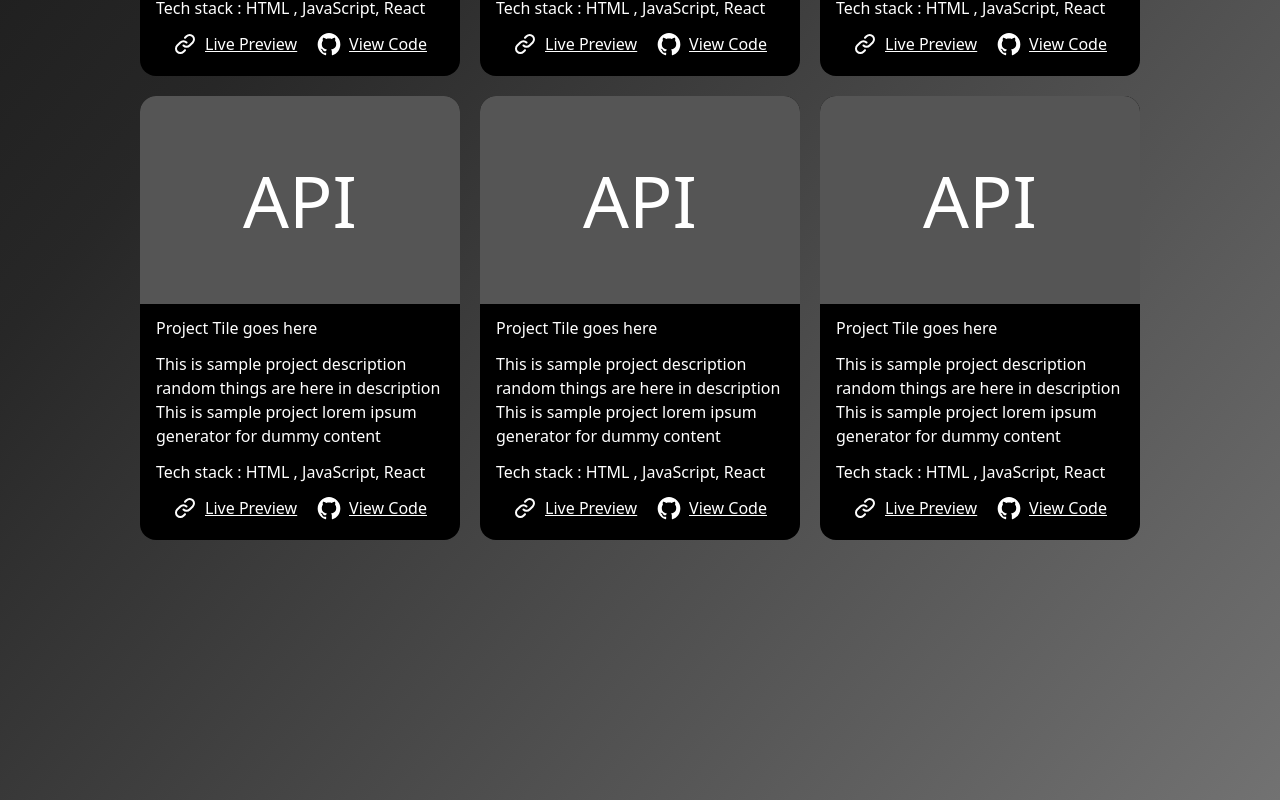
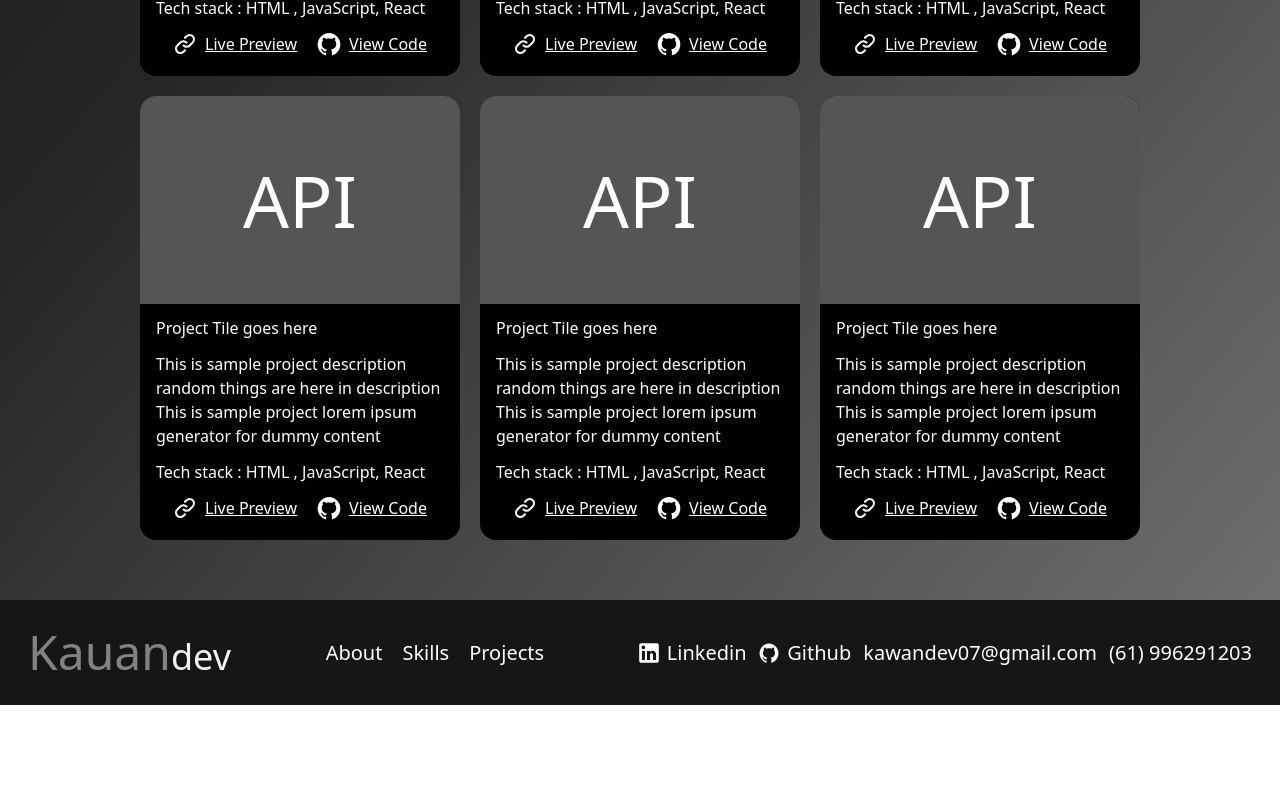
Before and after one commit to silvakwan1/Portifolio_react, a React (Vite) app: page / in a window 1280 px wide. Shown: the part 1644-2444 px from the top of the page. After the commit the page ends 2349 px from the top, so only its background shows below. Built offline with nearby package versions, Linux system fonts and the light colour scheme.

Commit message:
fiz o footer

```diff
--- a/package.json
+++ b/package.json
@@ -17,9 +17,6 @@
     "react": "^18.2.0",
     "react-dom": "^18.2.0",
     "react-scroll": "^1.9.0",
-    "react-typewriter": "^0.4.1",
-    "react-typewriter-animate": "^1.2.3",
-    "react-typewriter-hook": "^1.0.2",
     "react-typical": "^0.1.3"
   },
   "devDependencies": {
--- a/src/AboutMe.jsx
+++ b/src/AboutMe.jsx
@@ -8,6 +8,7 @@ function AboultMe() {
           <Element name="AboultMe">
             <h2 className="text-linearGren text-2xl mb-3">AboultMe ( )</h2>
           </Element>
+
           <p className="text-xl mb-10">
             Olá, sou Kauan, um desenvolvedor front-end com 2 anos de
             experiência. Completei cursos de qualidade, como DevMídia, DIO.me,
@@ -17,21 +18,26 @@ function AboultMe() {
             Entre em contato para discutir oportunidades!
           </p>
         </div>
+
         <div className="flex flex-col justify-center gap-2 mb-5">
           <div className="bg-[#222] shadow-lg shadow-slate-500 rounded-xl px-5 py-3 relative">
             <p className="whitespace-nowrap mr-10 text-2xl">
               Developer Front-end
             </p>
+
             <span className="absolute right-3 top-1/3 text-2xl text-linearGren">
               {" "}
               &lt;/&gt;
             </span>
+
             <span className="block text-linearGren text-[12px]  underline">
               Projects
             </span>
           </div>
+
           <div className="bg-[#222]  shadow-lg shadow-slate-500 rounded-xl px-5 py-3 relative">
             <p className="whitespace-nowrap mr-10 text-2xl">Freelancer</p>
+
             <span className="absolute right-3 top-1/3 text-2xl text-linearGren">
               {"{ "}
               {"}"}
--- a/src/App.jsx
+++ b/src/App.jsx
@@ -3,7 +3,7 @@ import Header from "./Header";
 import AboultMe from "./AboutMe";
 import Skills from "./Skills";
 import Project from "./project";
-// import { Link, Element } from 'react-scroll';
+import Footer from "./footer";
 
 function App() {
   let currentWidth = window.innerWidth;
@@ -25,8 +25,10 @@ function App() {
         <Skills />
         <Project />
       </main>
+
+      <Footer />
     </>
   );
 }
-// bg-gradient-to-r from-cyan-500 to-blue-500
+
 export default App;
--- a/src/ButtonContact.jsx
+++ b/src/ButtonContact.jsx
@@ -24,6 +24,7 @@ function ButtonContact() {
           src={maxWidth ? menu : emailLogo}
           alt={maxWidth ? "Logo Menu" : "Logo email"}
         />
+
         {maxWidth ? <span className="hidden">home</span> : "Contact me"}
       </button>
       {modal && <Modal />}
--- /dev/null
+++ b/src/Footer.jsx
@@ -0,0 +1,59 @@
+import Itens from "./components/Itens";
+import ItensImage from "./components/ItensImage";
+import LogoGithub from "./assets/github-logo.svg";
+import Logolinkedin from "./assets/linkedin-logo.svg";
+import EmailComponent from "./components/EmailComponet";
+
+function Footer() {
+  const urlAPIWhatsApp =
+    "https://wa.me/5561996291203?text=oii%20queria%20fazer%20um%20or%C3%A7amento";
+  const urlLinkedin = "https://www.linkedin.com/in/silva-kauan/";
+  const urlGithub = "https://github.com/silvakwan1";
+
+  return (
+    <footer>
+      <nav className="flex items-center justify-between flex-wrap px-7 py-7 md:gap-5 minsp:flex-col minsp:gap-4 text-[#fff]  bg-[#161616]">
+        <h2 className=" text-5xl cursor-pointer text-[#828282]">
+          {" "}
+          Kauan<span className="text-4xl text-[#F2F2F2]">dev</span>
+        </h2>
+
+        <ul className="flex items-center gap-5">
+          <Itens item="About" to="AboultMe" />
+          <Itens item="Skills" to="Skills" />
+          <Itens item="Projects" to="Project" />
+        </ul>
+
+        <ul className="flex gap-3 minsp:flex-col-reverse flex-wrap-reverse">
+          <ItensImage
+            href={urlLinkedin}
+            alt="Logo do linkedin"
+            src={Logolinkedin}
+            item="Linkedin"
+          />
+          <ItensImage
+            href={urlGithub}
+            alt="Logo do Github"
+            src={LogoGithub}
+            item="Github"
+          />
+          <li>
+            <EmailComponent />
+          </li>
+          <li>
+            <a
+              className=" inline-block text-xl"
+              href={urlAPIWhatsApp}
+              target="_blank"
+              rel="noopener noreferrer"
+            >
+              (61) 996291203
+            </a>
+          </li>
+        </ul>
+      </nav>
+    </footer>
+  );
+}
+
+export default Footer;
--- a/src/Header.jsx
+++ b/src/Header.jsx
@@ -1,24 +1,29 @@
+import Typical from "react-typical";
 import myAvatar from "./assets/My-avatar.png";
 import reactLogo from "./assets/react.svg";
 import nodeJsLogo from "./assets/nodeJs_logo.svg";
 import javaScriptLogo from "./assets/javaScrip-logo.svg";
-import Typical from "react-typical";
+
 function Header() {
   return (
     <header className="flex py-5 sm:py-10  md:py-20 px-2 sm:px-4 justify-around flex-wrap sm:gap-7 miniphon:gap-7 mb-16 mt-16 miniphon:mt-5">
       <div className="text-white flex flex-col sm:gap-2 justify-center">
         <p className="sm:text-2xl">Hello, i am</p>
+
         <h1 className=" text-linearGren xl:text-6xl miniphon:text-4xl  sm:text-5xl">
           &lt; Kauan silva /&gt;
         </h1>
+
         <h2 className="xl:text-5xl miniphon:text-3xl  sm:text-4xl">
-          <Typical loop={1} steps={["", 1000, "Developer Front-end", 2000]} />
+          <Typical loop={1} steps={["", 1500, "Developer Front-end", 2000]} />
         </h2>
+
         <ul className="flex miniphon:flex-col miniphon:gap-2 flex-wrap gap-16 text-[#6A6A6A]">
           <li className="text-5xl w-20 flex gap-2 miniphon:text-4xl  sm:text-4xl">
             2<spam className="text-xl leading-none">years of experience</spam>
           </li>
-          <li className="text-5xl w-52 flex gap-2 miniphon:text-4xl sm:text-4xl">
+
+          <li className="text-5xl w-52 flex  gap-2 miniphon:text-4xl sm:text-4xl">
             4
             <spam className="text-xl leading-none">
               Projects Completed around the world
@@ -31,9 +36,11 @@ function Header() {
         <div className="bg-ImgHeadBG miniphon:h-12 miniphon:w-12 h-16 w-16 rounded-full flex justify-center absolute bottom-[55px] left-2">
           <img className="w-3/4" src={reactLogo} alt="react logo" />
         </div>
+
         <div className="bg-ImgHeadBG miniphon:h-12 miniphon:w-12  h-16 w-16 rounded-full flex justify-center absolute bottom-[55px] miniphon:right-1 right-2">
           <img className="w-3/5" src={javaScriptLogo} alt="javaScript logo" />
         </div>
+
         <div className="bg-ImgHeadBG miniphon:h-12 miniphon:w-12 h-16 w-16 rounded-full flex justify-center absolute miniphon:right-4 right-8">
           <img className="w-3/4" src={nodeJsLogo} alt="Node.JS logo" />
         </div>
--- a/src/Modal.jsx
+++ b/src/Modal.jsx
@@ -52,7 +52,7 @@ const Modal = () => {
   };
   return (
     <div
-      className="top-0 left-0 w-full h-full absolute backdrop-blur-sm z-50"
+      className="top-0 left-0 w-full h-full fixed backdrop-blur-sm z-50 "
       onClick={creatEvent}
     >
       <div
@@ -67,17 +67,17 @@ const Modal = () => {
         </button>
         <ul className="flex flex-col gap-3">
           <li>
-            <EmailComponet />
+            <EmailComponet classAlt="" />
           </li>
 
           <li>
             <a
-              className=" inline-block border-b-4 border-indigo-500 text-xl"
+              className=" inline-block text-xl"
               href={urlAPIWhatsApp}
               target="_blank"
               rel="noopener noreferrer"
             >
-              +55 (61) 996291203
+              (61) 996291203
             </a>
           </li>
           {maxWidth ? renderIfWidthSm() : null}
--- a/src/Navbar.jsx
+++ b/src/Navbar.jsx
@@ -20,6 +20,7 @@ function Navbar() {
           src={Logolinkedin}
           item="Linkedin"
         />
+
         <ItensImage
           href={urlGithub}
           alt="Logo do Github"
@@ -35,6 +36,7 @@ function Navbar() {
       <h2 className=" text-4xl cursor-pointer text-[#828282] logo:hidden">
         Kauan<span className="text-3xl text-[#F2F2F2]">dev</span>
       </h2>
+
       <ul className="flex items-center gap-5 ">
         <Itens item="About" to="AboultMe" />
         <Itens item="Skills" to="Skills" />
--- a/src/Project.jsx
+++ b/src/Project.jsx
@@ -8,7 +8,8 @@ function Project() {
       <Element name="Project">
         <h2 className="px-[11%] text-linearGren text-2xl mb-5">Project ( )</h2>
       </Element>
-      <div className="mb-60  grid grid-cols-cardResponsiva justify-center gap-5 px-8 sp:grid-cols-cardResponsiva2">
+
+      <div className="mb-10  grid grid-cols-cardResponsiva justify-center gap-5 px-8 sp:grid-cols-cardResponsiva2">
         <ProjectCard
           srcImg=""
           title="Project Tile goes here"
@@ -19,6 +20,7 @@ function Project() {
           urlCode="d"
           urlPreview="d"
         />
+
         <ProjectCard
           srcImg=""
           title="Project Tile goes here"
@@ -29,6 +31,7 @@ function Project() {
           urlCode="d"
           urlPreview="d"
         />
+
         <ProjectCard
           srcImg=""
           title="Project Tile goes here"
@@ -39,6 +42,7 @@ function Project() {
           urlCode="d"
           urlPreview="d"
         />
+
         <ProjectCard
           srcImg=""
           title="Project Tile goes here"
@@ -49,6 +53,7 @@ function Project() {
           urlCode="d"
           urlPreview="d"
         />
+
         <ProjectCard
           srcImg=""
           title="Project Tile goes here"
@@ -59,6 +64,7 @@ function Project() {
           urlCode="d"
           urlPreview="d"
         />
+
         <ProjectCard
           srcImg=""
           title="Project Tile goes here"
--- a/src/Skills.jsx
+++ b/src/Skills.jsx
@@ -17,6 +17,7 @@ function Skills() {
       <Element name="Skills">
         <h2 className="text-linearGren text-2xl mb-5">Skills ( )</h2>
       </Element>
+
       <div className="mb-6 flex gap-8 flex-wrap">
         <ItensLogo
           name="JavaScript"
@@ -49,19 +50,23 @@ function Skills() {
           title="node.js"
           alt="logo node.js"
         />
+
         <ItensLogo
           name="tailwind"
           src={tailwindcss}
           title="tailwindcss"
           alt="logo tailwindcss"
         />
+
         <ItensLogo
           name="bootstrap"
           src={bootstrap}
           title="bootstrap"
           alt="logo bootstrap"
         />
+
         <ItensLogo name="git" src={git} title="git" alt="logo git" />
+
         <ItensLogo
           name="gitHub"
           src={gitHub}
--- a/src/components/EmailComponet/index.jsx
+++ b/src/components/EmailComponet/index.jsx
@@ -9,7 +9,9 @@ function EmailComponent() {
     document.body.appendChild(input);
 
     input.select();
+
     input.setSelectionRange(0, 99999);
+
     document.execCommand("copy");
 
     document.body.removeChild(input);
@@ -21,7 +23,7 @@ function EmailComponent() {
   return (
     <p
       onClick={copyEmailToClipboard}
-      className="cursor-pointer inline-block border-b-4 border-indigo-500 text-xl"
+      className="cursor-pointer inline-block text-xl"
     >
       {email}
     </p>
--- a/tailwind.config.js
+++ b/tailwind.config.js
@@ -16,6 +16,7 @@ export default {
         logo: { max: "900px" },
         miniphon: { max: "639px" },
         sp: { max: "340px" },
+        minsp: { max: "420px" },
       },
       gridTemplateColumns: {
         cardResponsiva: "repeat(auto-Fill, min(20rem))",
```
